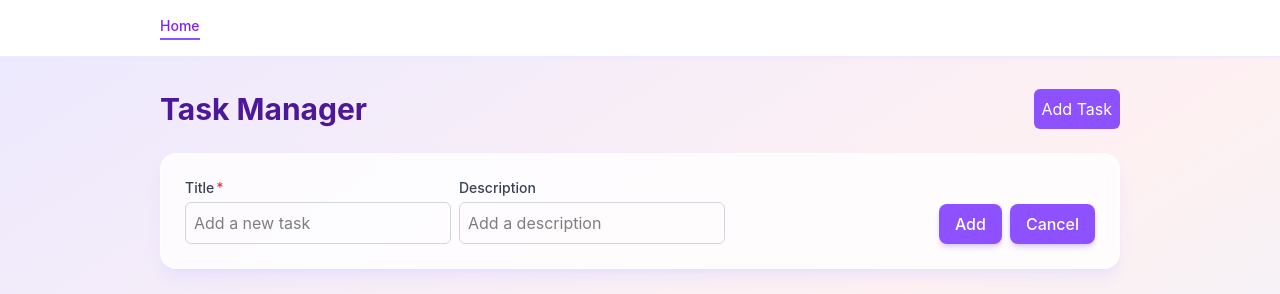
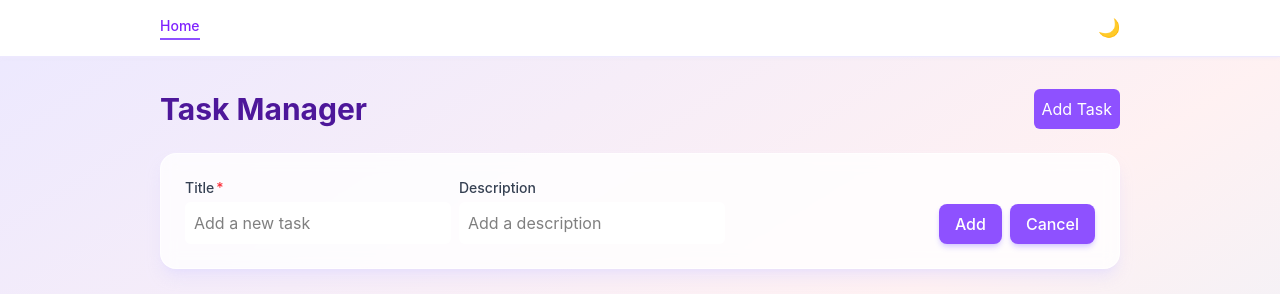
Before and after one commit to ruslan-petrenko/task-manager, a React (Vite) app: page / in a window 1280 px wide. Both pictures are taken after a click on the button "Add Task". Shown: the top 294 px of the page. Built offline with nearby package versions, Linux system fonts and the light colour scheme.

Commit message:
Add dark mode support and theme context. Update styles across components for dark mode compatibility, including NavBar, Task, and ConfirmationDialog. Integrate ThemeProvider in main application structure.

```diff
--- a/src/App.tsx
+++ b/src/App.tsx
@@ -6,7 +6,7 @@ function App() {
   return (
     <>
       <NavBar />
-      <main className="min-h-screen bg-gradient-to-br from-violet-100 via-rose-50 to-sky-100">
+      <main className="min-h-screen bg-gradient-to-br from-violet-100 via-rose-50 to-sky-100 dark:from-gray-900 dark:via-gray-800 dark:to-gray-900">
         <div className="container mx-auto max-w-5xl p-6 md:p-8">
           <Routes>
             <Route
--- a/src/components/AddTaskForm.tsx
+++ b/src/components/AddTaskForm.tsx
@@ -7,7 +7,7 @@ export default function AddTaskForm(props: { cancel: () => void }) {
   const { taskTitle, taskDescription, submitted, setTaskTitle, setTaskDescription, handleSubmit, cancelAddTask } = useTaskForm(cancel);
 
   return (
-    <div className="mb-8 flex flex-row justify-between items-end gap-4 rounded-2xl border border-white/70 bg-white/80 p-6 shadow-lg shadow-violet-200/50 backdrop-blur-sm">
+    <div className="mb-8 flex flex-row justify-between items-end gap-4 rounded-2xl border border-white/70 dark:border-gray-700/50 bg-white/80 dark:bg-gray-800/80 p-6 shadow-lg shadow-violet-200/50 dark:shadow-gray-900/50 backdrop-blur-sm">
       <div className="flex flex-row self-baseline gap-2">
         <UiInput
           label="Title"
--- a/src/components/NavBar.tsx
+++ b/src/components/NavBar.tsx
@@ -1,11 +1,13 @@
 import { NavLink } from 'react-router';
 import useNavLinks from '../hooks/useNavLinks';
+import { useTheme } from '../context/ThemeContext';
 
 export default function NavBar() {
   const { links } = useNavLinks();
+  const { theme, toggleTheme } = useTheme();
 
   return (
-    <header className="bg-white/80 backdrop-blur-sm border-b border-violet-100 shadow-sm shadow-violet-100/50">
+    <header className="bg-white/80 dark:bg-gray-900/80 backdrop-blur-sm border-b border-violet-100 dark:border-gray-700 shadow-sm shadow-violet-100/50 dark:shadow-gray-900/50">
       <nav className="container mx-auto max-w-5xl px-6 md:px-8 h-14 flex items-center gap-6">
         {links.map((link) => (
           <NavLink
@@ -14,14 +16,21 @@ export default function NavBar() {
             className={({ isActive }) =>
               `text-sm font-medium transition-colors ${
                 isActive
-                  ? 'text-violet-600 border-b-2 border-violet-500 pb-0.5'
-                  : 'text-gray-500 hover:text-violet-600'
+                  ? 'text-violet-600 dark:text-violet-400 border-b-2 border-violet-500 dark:border-violet-400 pb-0.5'
+                  : 'text-gray-500 dark:text-gray-400 hover:text-violet-600 dark:hover:text-violet-400'
               }`
             }
           >
             {link.label}
           </NavLink>
         ))}
+        <button
+          onClick={toggleTheme}
+          className="ml-auto text-gray-500 dark:text-gray-400 hover:text-violet-600 dark:hover:text-violet-400 transition-colors text-lg"
+          aria-label="Toggle theme"
+        >
+          {theme === 'dark' ? '☀️' : '🌙'}
+        </button>
       </nav>
     </header>
   );
--- a/src/components/Task.tsx
+++ b/src/components/Task.tsx
@@ -37,7 +37,7 @@ export default memo(function TaskUi(props: Task) {
           onCancel={handleCancelDelete}
         />
       )}
-      <div className="flex flex-row justify-between items-center bg-white p-4 rounded-md shadow-md">
+      <div className="flex flex-row justify-between items-center bg-white dark:bg-gray-800 p-4 rounded-md shadow-md dark:shadow-gray-900/50">
         <div className="flex flex-col gap-2">
           {isUpdateTaskOpen ? (
             <div>
@@ -56,8 +56,8 @@ export default memo(function TaskUi(props: Task) {
             </div>
           ) : (
             <div>
-              <h1 className="text-2xl font-bold">{title}</h1>
-              <p>{description}</p>
+              <h1 className="text-2xl font-bold dark:text-white">{title}</h1>
+              <p className="text-gray-600 dark:text-gray-400">{description}</p>
             </div>
           )}
         </div>
--- a/src/components/common/ConfirmationDialog.tsx
+++ b/src/components/common/ConfirmationDialog.tsx
@@ -11,9 +11,9 @@ export default function ConfirmationDialog(props: ConfirmationDialogProps) {
   const { title, description, onConfirm, onCancel } = props;
   return createPortal(
     <div className="fixed inset-0 z-50 flex items-center justify-center bg-black/50 ">
-      <div className="bg-white p-4 rounded-md">
-        <h1>{title}</h1>
-        <p className="mb-5">{description}</p>
+      <div className="bg-white dark:bg-gray-800 p-4 rounded-md">
+        <h1 className="font-semibold dark:text-white">{title}</h1>
+        <p className="mb-5 text-gray-600 dark:text-gray-400">{description}</p>
         <div className="flex flex-row gap-2 justify-end">
           <UiButton
             className="bg-green-500 text-white p-2 rounded-md cursor-pointer"
--- a/src/components/common/UiInput.tsx
+++ b/src/components/common/UiInput.tsx
@@ -21,7 +21,7 @@ const UiInput = forwardRef<HTMLInputElement, InputProps>(function UiInput(
     <div className={`flex flex-col gap-1 ${containerClassName}`}>
       <label
         htmlFor={inputId}
-        className="text-sm font-medium text-gray-700"
+        className="text-sm font-medium text-gray-700 dark:text-white"
       >
         {label}
         {required && <span className="text-red-500 ml-0.5">*</span>}
@@ -32,7 +32,7 @@ const UiInput = forwardRef<HTMLInputElement, InputProps>(function UiInput(
         required={required}
         aria-invalid={error ? true : undefined}
         aria-describedby={describedBy}
-        className={`w-full p-2 rounded-md border ${
+        className={`w-full p-2 rounded-md border dark:placeholder:text-white-400 dark:text-white border-white/70 dark:border-gray-700/50 bg-white/80 dark:bg-gray-800/80 ${
           error ? 'border-red-500' : 'border-gray-300'
         } focus:outline-none focus:ring-2 focus:ring-blue-500 focus:border-transparent ${className}`}
         {...inputProps}
--- /dev/null
+++ b/src/context/ThemeContext.tsx
@@ -0,0 +1,39 @@
+import { createContext, useContext, useEffect, useState, type ReactNode } from 'react';
+
+type Theme = 'light' | 'dark';
+
+interface ThemeContextValue {
+  theme: Theme;
+  toggleTheme: () => void;
+}
+
+const ThemeContext = createContext<ThemeContextValue | null>(null);
+
+export function ThemeProvider({ children }: { children: ReactNode }) {
+  const [theme, setTheme] = useState<Theme>(() =>
+    window.matchMedia('(prefers-color-scheme: dark)').matches ? 'dark' : 'light',
+  );
+
+  // Sync class on <html> for Tailwind dark: variant
+  useEffect(() => {
+    document.documentElement.classList.toggle('dark', theme === 'dark');
+  }, [theme]);
+
+  // Follow OS preference changes
+  useEffect(() => {
+    const mq = window.matchMedia('(prefers-color-scheme: dark)');
+    const handler = (e: MediaQueryListEvent) => setTheme(e.matches ? 'dark' : 'light');
+    mq.addEventListener('change', handler);
+    return () => mq.removeEventListener('change', handler);
+  }, []);
+
+  const toggleTheme = () => setTheme((t) => (t === 'dark' ? 'light' : 'dark'));
+
+  return <ThemeContext.Provider value={{ theme, toggleTheme }}>{children}</ThemeContext.Provider>;
+}
+
+export function useTheme(): ThemeContextValue {
+  const ctx = useContext(ThemeContext);
+  if (!ctx) throw new Error('useTheme must be used within ThemeProvider');
+  return ctx;
+}
--- a/src/index.css
+++ b/src/index.css
@@ -1,4 +1,7 @@
 @import "tailwindcss";
+
+/* Enable class-based dark mode for Tailwind v4 */
+@variant dark (&:where(.dark, .dark *));
 
 body {
   margin: 0;
--- a/src/main.tsx
+++ b/src/main.tsx
@@ -1,13 +1,16 @@
 import { StrictMode } from 'react'
 import { createRoot } from 'react-dom/client'
 import { BrowserRouter } from 'react-router'
+import { ThemeProvider } from './context/ThemeContext'
 import './index.css'
 import App from './App.tsx'
 
 createRoot(document.getElementById('root')!).render(
   <StrictMode>
     <BrowserRouter>
-      <App />
+      <ThemeProvider>
+        <App />
+      </ThemeProvider>
     </BrowserRouter>
   </StrictMode>,
 )
--- a/src/pages/Home.tsx
+++ b/src/pages/Home.tsx
@@ -10,7 +10,7 @@ export default function Home() {
   return (
     <>
       <div className="flex flex-row justify-between items-center mb-6">
-        <h1 className="text-3xl font-bold text-violet-900">Task Manager</h1>
+        <h1 className="text-3xl font-bold text-violet-900 dark:text-violet-300">Task Manager</h1>
         <UiButton
           className="bg-violet-500 text-white p-2 rounded-md cursor-pointer"
           onClick={() => setIsAddTaskFormOpen(true)}
```
